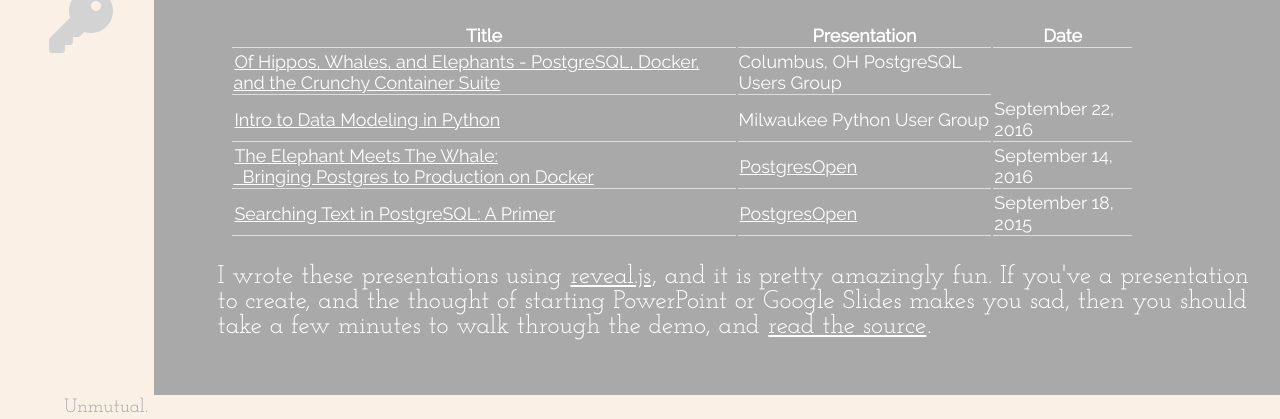
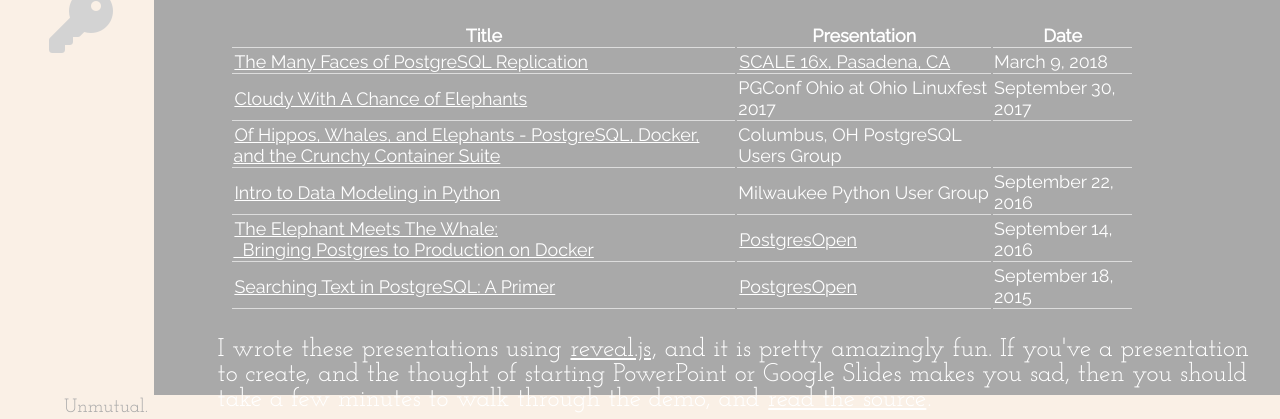
Before and after one commit to pvacca/pvacca.github.io, a plain HTML site: page index.html in a window 1280 px wide. Shown: the part 381-800 px from the top of the page. Drawn offline with Linux system fonts and the light colour scheme.

Commit message:
Update to include new presentations

```diff
--- a/index.html
+++ b/index.html
@@ -29,7 +29,9 @@
 		<p>Here are slides to presentations I have given</p>
 		<table>
 			<tr><th>Title</th><th>Presentation</th><th>Date</th><!--th>Slides</th--></tr>
-			<tr><td><a href="presentations/hippos-whales-elephants.html">Of Hippos, Whales, and Elephants - PostgreSQL, Docker, and the Crunchy Container Suite</a></td><td>Columbus, OH PostgreSQL Users Group</td>
+            <tr><td><a href="presentations/pg-replication.html">The Many Faces of PostgreSQL Replication</a></td><td><a href="https://www.socallinuxexpo.org/scale/16x/presentations/many-faces-postgresql-replication">SCALE 16x, Pasadena, CA</td><td>March 9, 2018</td></tr>
+            <tr><td><a href="presentations/cloudy.html">Cloudy With A Chance of Elephants</a></td><td>PGConf Ohio at Ohio Linuxfest 2017</td><td>September 30, 2017</td></tr>
+            <tr><td><a href="presentations/hippos-whales-elephants.html">Of Hippos, Whales, and Elephants - PostgreSQL, Docker, and the Crunchy Container Suite</a></td><td>Columbus, OH PostgreSQL Users Group</td><td></td></tr>
 			<tr><td><a href="presentations/py-data-modeling.html">Intro to Data Modeling in Python</a></td><td>Milwaukee Python User Group</td>
 			<td>September 22, 2016</td><!--td></td--></tr>
 			<tr><td><a href="presentations/elephant-meets-the-whale/index.html">The Elephant Meets The Whale:<br>&nbsp;&nbsp;Bringing Postgres to Production on Docker</a></td><td><a href="http://j.mp/pgOnDocker">PostgresOpen</a></td><td>September 14, 2016</td></tr>
```
